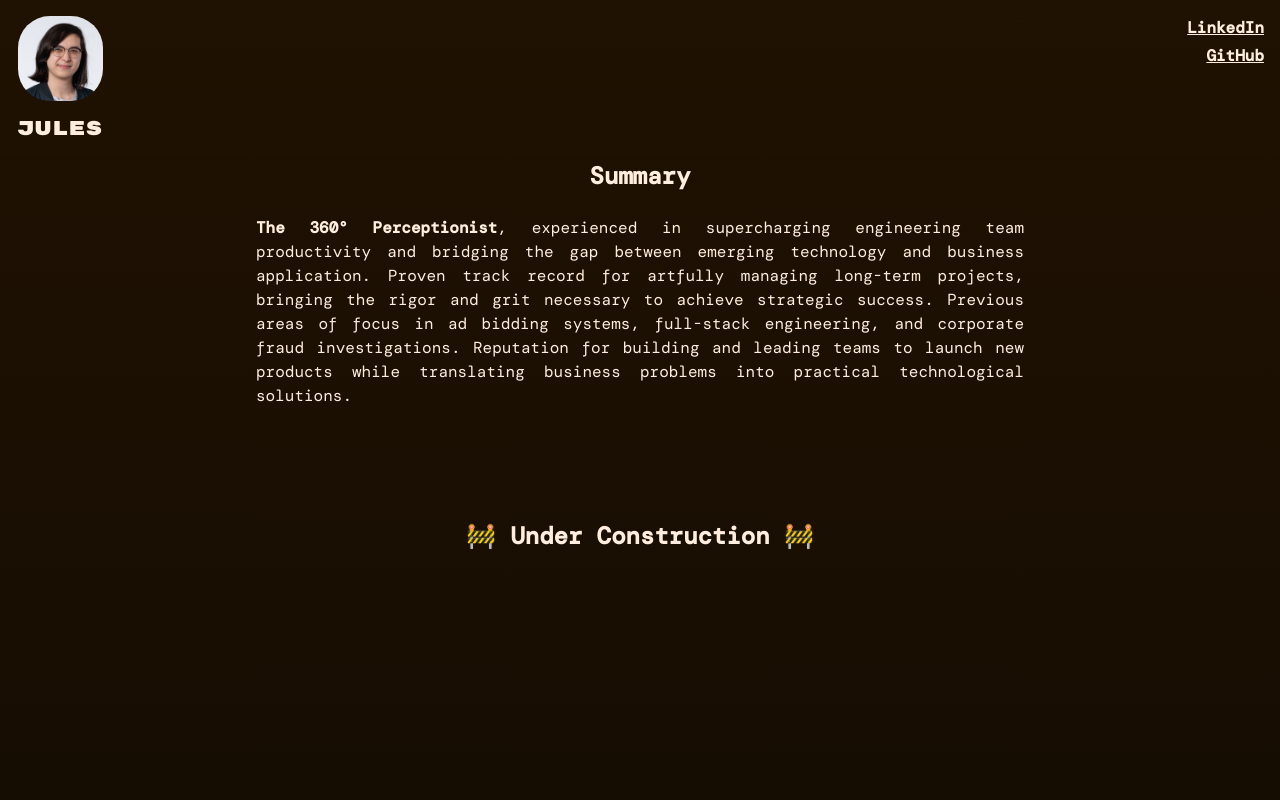
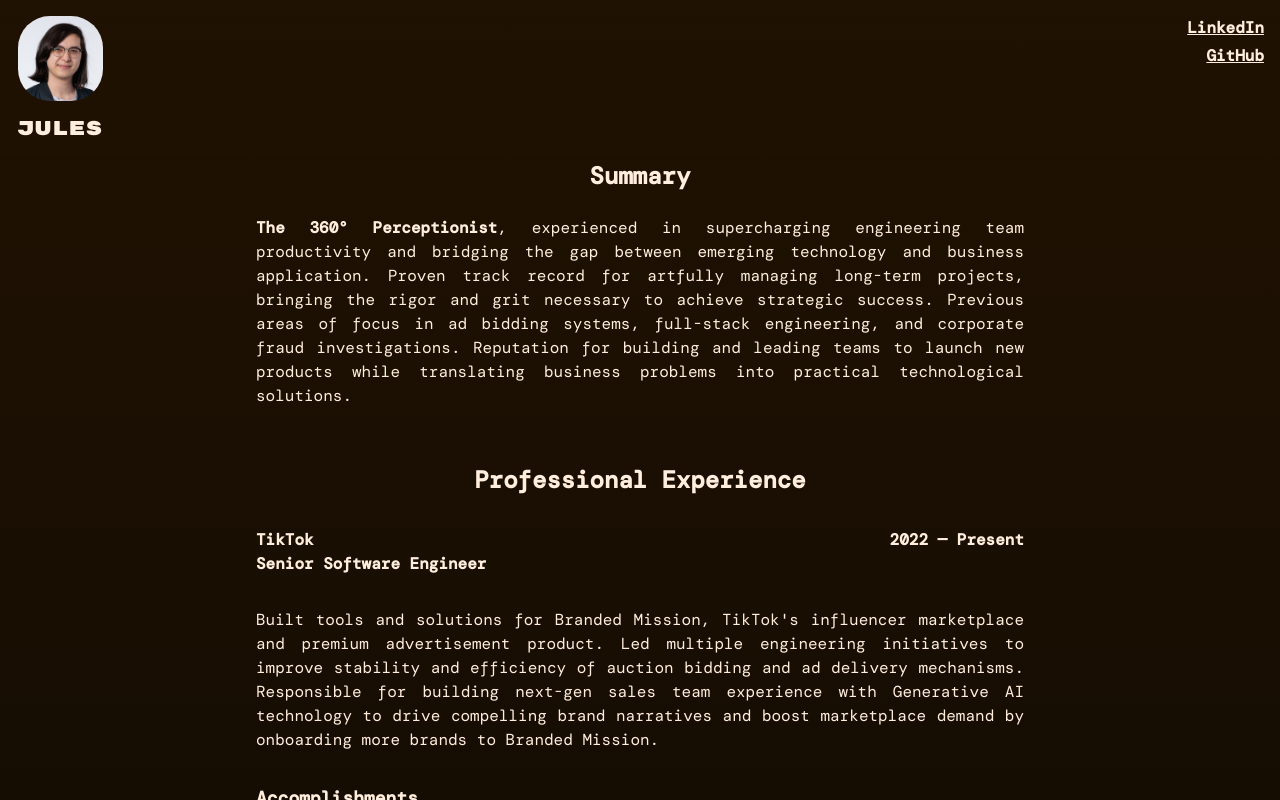
Before and after one commit to pondchamp/aboutme, a Next.js app: page / in a window 1280 px wide. Built offline with nearby package versions, Linux system fonts and the light colour scheme; a web font is replaced by a local one.

Commit message:
wip content

```diff
--- a/src/components/content.tsx
+++ b/src/components/content.tsx
@@ -1,10 +1,46 @@
+interface JobHistoryEntry {
+  accomplishments: JSX.Element[];
+  company: string;
+  description: JSX.Element;
+  endYear?: number;
+  logo?: string;
+  startYear: number;
+  title: string;
+}
+
+const JobHistory: JobHistoryEntry[] = [
+  {
+    accomplishments: [
+      <>
+        Developed LLM-backed sales pitching tool for TikTok&apos;s salesforce,
+        automating pitching process within first week of launch for large
+        consumer brands and capturing $10MM+ in total ad campaign spend.
+      </>,
+    ],
+    company: "TikTok",
+    description: (
+      <>
+        Built tools and solutions for Branded Mission, TikTok&apos;s influencer
+        marketplace and premium advertisement product. Led multiple engineering
+        initiatives to improve stability and efficiency of auction bidding and
+        ad delivery mechanisms. Responsible for building next-gen sales team
+        experience with Generative AI technology to drive compelling brand
+        narratives and boost marketplace demand by onboarding more brands to
+        Branded Mission.
+      </>
+    ),
+    startYear: 2022,
+    title: "Senior Software Engineer",
+  },
+];
+
 export const Content = () => {
   return (
-    <div className="flex flex-col gap-28">
+    <div className="flex flex-col gap-14">
       <div>
         <p className="text-2xl font-bold text-center">Summary</p>
         <br />
-        <p className="text-sm md:text-base text-justify">
+        <p className="text-sm md:text-base md:text-justify">
           <b>The 360° Perceptionist</b>, experienced in supercharging
           engineering team productivity and bridging the gap between emerging
           technology and business application. Proven track record for artfully
@@ -15,7 +51,38 @@ export const Content = () => {
           translating business problems into practical technological solutions.
         </p>
       </div>
-      <div className="text-2xl font-bold text-center">
+      <div>
+        <p className="text-2xl font-bold text-center pb-8">
+          Professional Experience
+        </p>
+        <div className="text-sm md:text-base md:text-justify">
+          {JobHistory.map((job, i) => (
+            <div key={`job-history-${i}`}>
+              <div className="font-bold">
+                <div className="flex justify-between">
+                  <div>{job.company}</div>
+                  <div>
+                    {job.startYear} &mdash; {job.endYear ?? "Present"}
+                  </div>
+                </div>
+                <div>{job.title}</div>
+              </div>
+              <div className="pt-8">{job.description}</div>
+              {job.accomplishments.length > 0 && (
+                <>
+                  <div className="pt-8 font-bold text-lg">Accomplishments</div>
+                  <ul>
+                    {job.accomplishments.map((acc, j) => (
+                      <li key={`job-history-${i}-acc-${j}`}>{acc}</li>
+                    ))}
+                  </ul>
+                </>
+              )}
+            </div>
+          ))}
+        </div>
+      </div>
+      <div className="text-2xl font-bold text-center pb-24">
         🚧 Under Construction 🚧
       </div>
     </div>
--- a/src/components/profile.tsx
+++ b/src/components/profile.tsx
@@ -141,6 +141,7 @@ export const Profile = () => {
         <Image
           src="img/me.jpg"
           alt="profile"
+          onDragStart={(event) => event.preventDefault()}
           width={
             layoutState.contentScrollTop < shrinkIconScrollTopBuffered
               ? classProps.imgHeight
--- a/src/pages/index.tsx
+++ b/src/pages/index.tsx
@@ -29,7 +29,7 @@ const Home: NextPage = () => {
   }, [dispatch, layoutState.layoutAnimState, pageViewed]);
 
   return (
-    <div className="absolute inset-0 bg-gradient-to-b from-brown1 to-brown2 text-beige">
+    <div className="absolute inset-0 bg-gradient-to-b from-brown1 to-brown2 text-beige select-none">
       <div className="absolute inset-0">
         <Profile />
         <ContentContainer />
```
